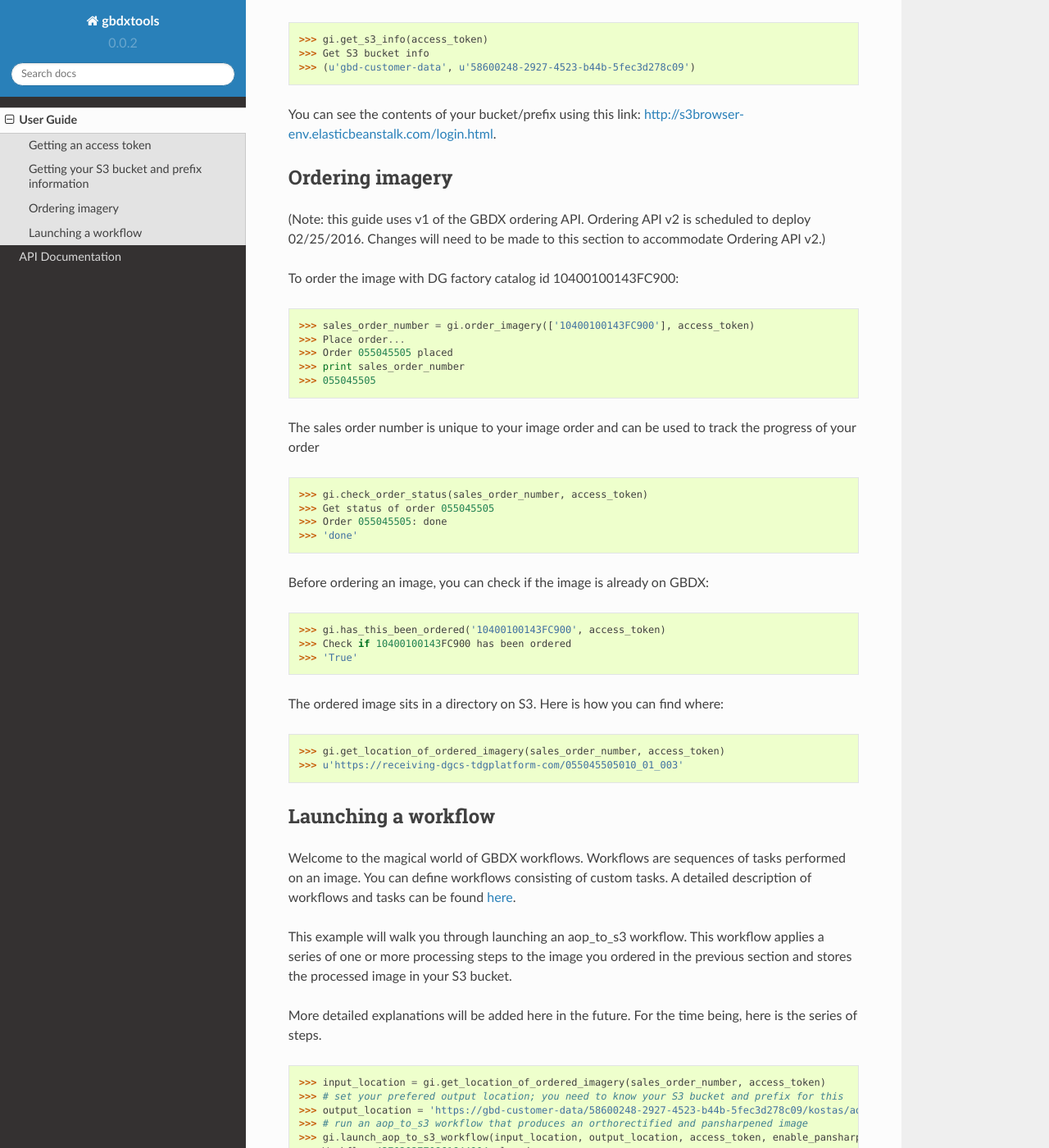
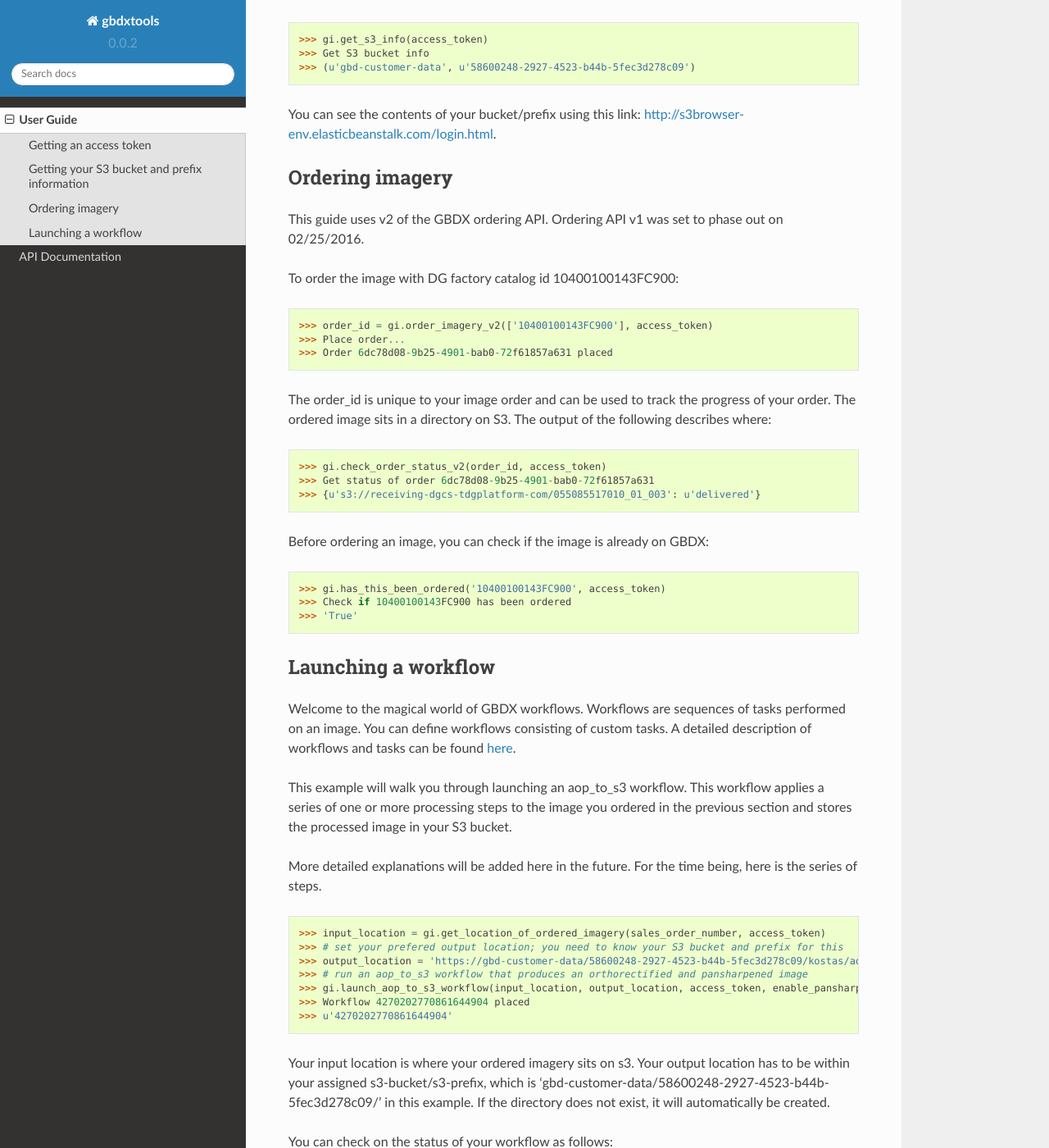
Before and after one commit to DigitalGlobe/gbdxtools, a Sphinx documentation site: the page built from docs/user_guide.rst, in a window 1280 px wide and 1400 px high, scrolled down 592 px. Shown: the whole window at 82% size. Built offline with Sphinx 7.4.7 and the Read the Docs theme 2.0.0, drawn with Linux system fonts in a browser that asks for light colours.

Commit message:
Ordering API v2 updates: 1) Sales_order_number replaced by order_id, 2) updates to check_order_status_v2 and has_this_been_ordered.

```diff
--- a/docs/user_guide.rst
+++ b/docs/user_guide.rst
@@ -34,27 +34,24 @@ You can see the contents of your bucket/prefix using this link: http://s3browser
 Ordering imagery
 ----------------
 
-(Note: this guide uses v1 of the GBDX ordering API. Ordering API v2 is scheduled to deploy 02/25/2016.
-Changes will need to be made to this section to accommodate Ordering API v2.)
+This guide uses v2 of the GBDX ordering API. Ordering API v1 was set to phase out on 02/25/2016.
 
 To order the image with DG factory catalog id 10400100143FC900:
 
 .. code-block:: pycon
 
-   >>> sales_order_number = gi.order_imagery(['10400100143FC900'], access_token)
+   >>> order_id = gi.order_imagery_v2(['10400100143FC900'], access_token)
    >>> Place order...
-   >>> Order 055045505 placed
-   >>> print sales_order_number
-   >>> 055045505
+   >>> Order 6dc78d08-9b25-4901-bab0-72f61857a631 placed
 
-The sales order number is unique to your image order and can be used to track the progress of your order
+The order_id is unique to your image order and can be used to track the progress of your order.
+The ordered image sits in a directory on S3. The output of the following describes where:
 
 .. code-block:: pycon
 
-   >>> gi.check_order_status(sales_order_number, access_token)
-   >>> Get status of order 055045505
-   >>> Order 055045505: done
-   >>> 'done'
+   >>> gi.check_order_status_v2(order_id, access_token)
+   >>> Get status of order 6dc78d08-9b25-4901-bab0-72f61857a631
+   >>> {u's3://receiving-dgcs-tdgplatform-com/055085517010_01_003': u'delivered'}
 
 Before ordering an image, you can check if the image is already on GBDX:
 
@@ -63,13 +60,6 @@ Before ordering an image, you can check if the image is already on GBDX:
    >>> gi.has_this_been_ordered('10400100143FC900', access_token)
    >>> Check if 10400100143FC900 has been ordered
    >>> 'True'
-
-The ordered image sits in a directory on S3. Here is how you can find where:
-
-.. code-block:: pycon
-
-   >>> gi.get_location_of_ordered_imagery(sales_order_number, access_token)
-   >>> u'https://receiving-dgcs-tdgplatform-com/055045505010_01_003'
 
 
 Launching a workflow
```
Also changed, not shown: 1 other file.
